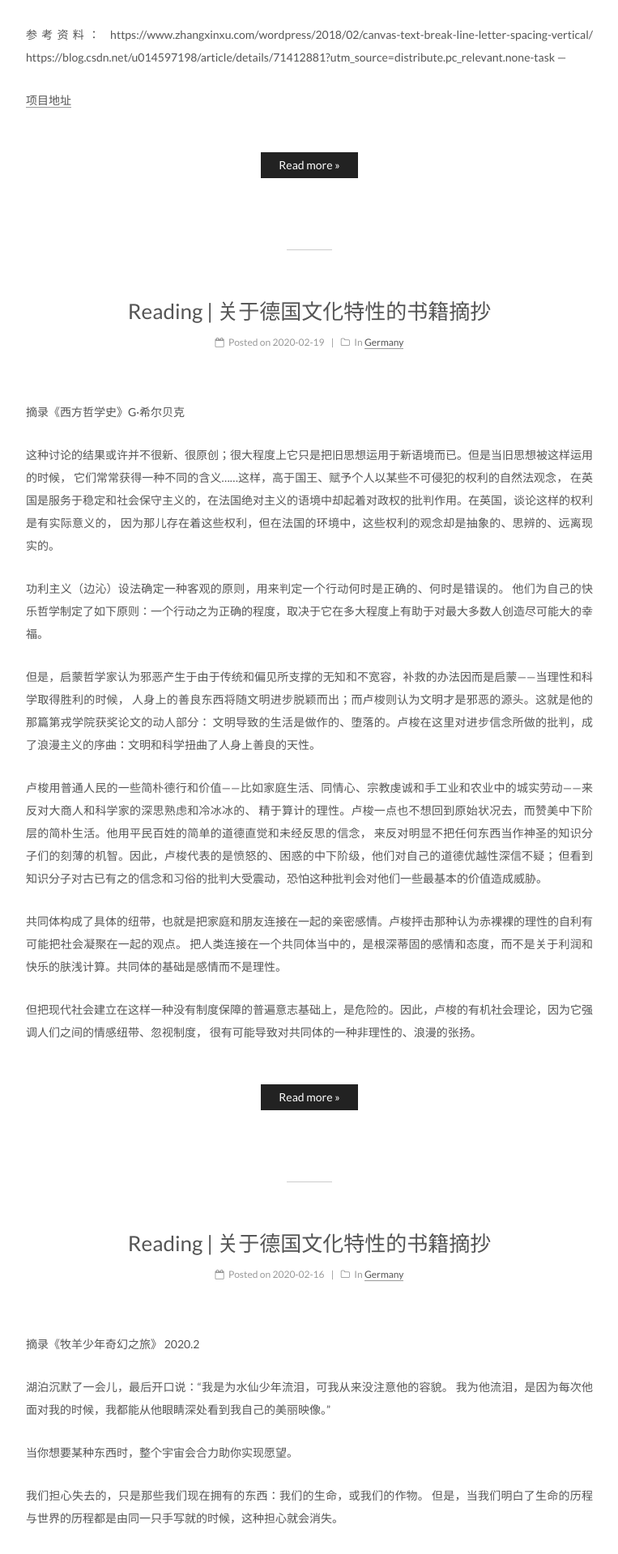
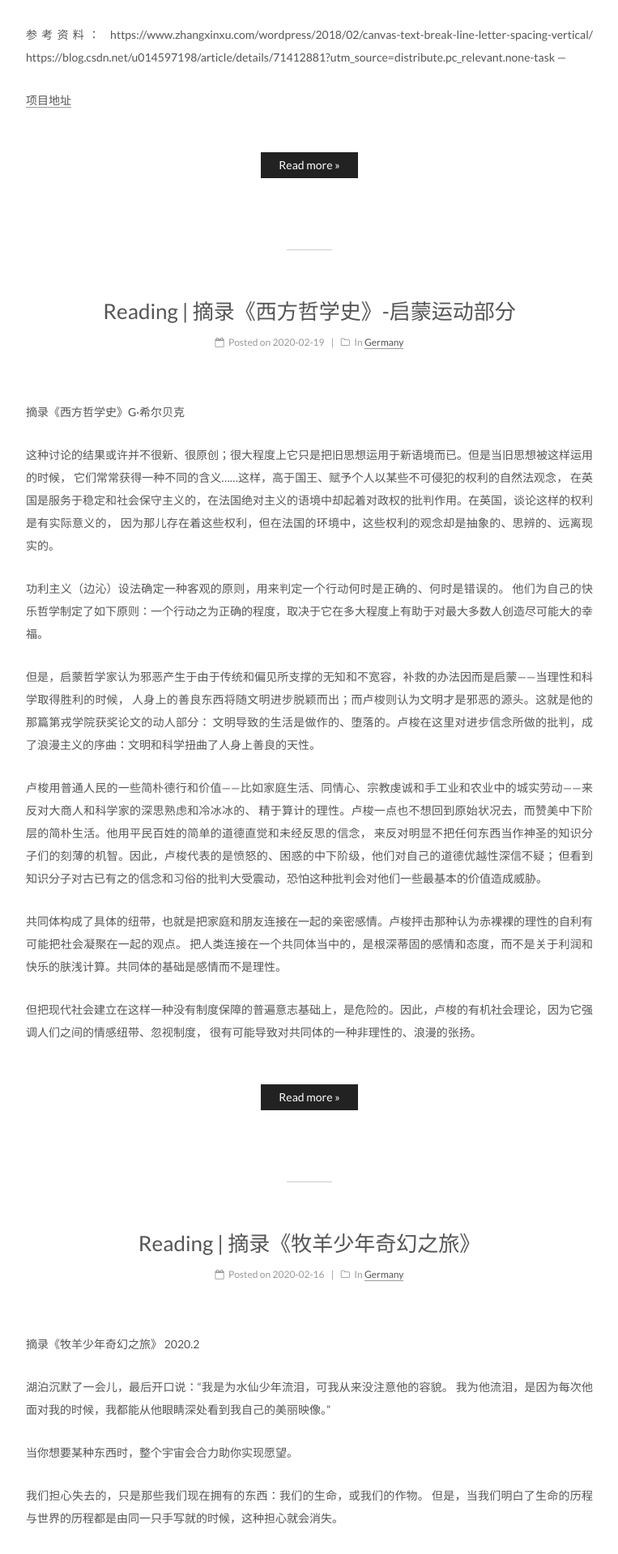
Before and after one commit to Springbone/Springbone.github.io, a Jekyll site: the page built from index.html, in a window 1280 px wide. Shown: the part 1156-3075 px from the top of the page at 81% size, without its empty margins (258-1021 px from the left). Built offline with Jekyll 4.4.1, drawn with Linux system fonts in a browser that asks for light colours; the list of posts is cut into pages by our own code.

Commit message:
fix titles' error

```diff
--- a/_posts/2020-02-16-notes-for-The-Alchemist.md
+++ b/_posts/2020-02-16-notes-for-The-Alchemist.md
@@ -1,5 +1,5 @@
 ---
-title: "Reading | 关于德国文化特性的书籍摘抄"
+title: "Reading | 摘录《牧羊少年奇幻之旅》"
 layout: post
 categories: Germany
 tags:
--- a/_posts/2020-02-19-notes-for-Western-Philosophy.md
+++ b/_posts/2020-02-19-notes-for-Western-Philosophy.md
@@ -1,5 +1,5 @@
 ---
-title: "Reading | 关于德国文化特性的书籍摘抄"
+title: "Reading | 摘录《西方哲学史》-启蒙运动部分"
 layout: post
 categories: Germany
 tags:
```
